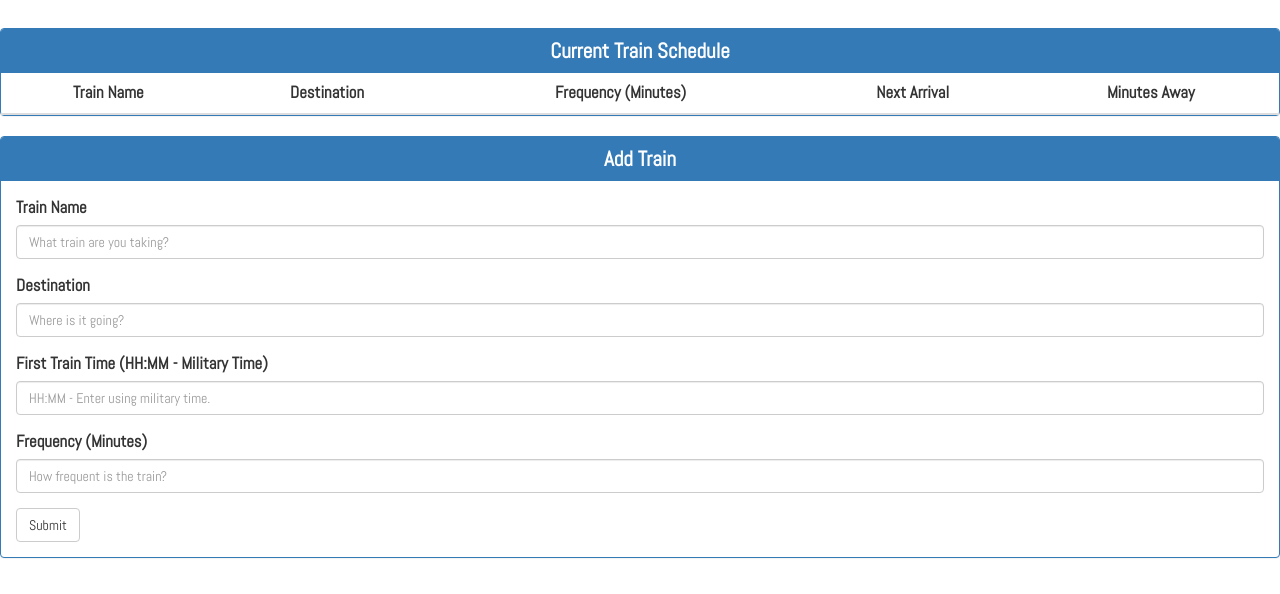
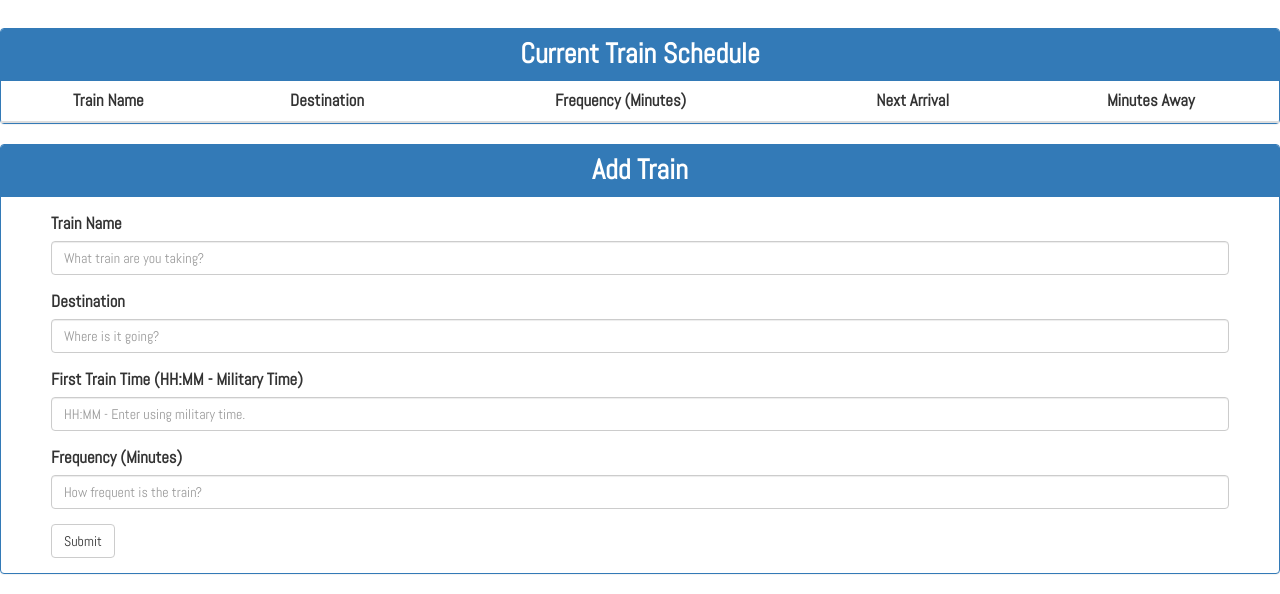
Before and after one commit to krisxcrash/Train_Scheduler, a plain HTML site: page index.html in a window 1280 px wide. Shown: the part 547-1141 px from the top of the page. Drawn offline with nearby package versions, Linux system fonts and the light colour scheme; no server answers.

Commit message:
updated html and css for layout design

```diff
--- a/assets/style.css
+++ b/assets/style.css
@@ -13,7 +13,8 @@ h3 {
 	font-family: 'Abel', sans-serif;
 }
 
-th {
+th,
+label {
 	font-weight: bolder;
 	font-size: 1.2em;
 }
@@ -32,8 +33,12 @@ h1 {
 }
 
 .h3format {
-	font-size: 1.5em;
+	font-size: 2em;
 	font-weight: bolder;
+}
+
+.panelFormat {
+	padding: 15px 50px;
 }
 
 #header {
--- a/index.html
+++ b/index.html
@@ -62,23 +62,23 @@
 		<div class="panel-heading">
 			<h3 class="panel-title h3format">Add Train</h3>
 		</div>
-		<div class="panel-body">
+		<div class="panel-body panelFormat">
 			<form>
 			  <div class="form-group">
 			    <label for="trainName">Train Name</label>
-			    <input type="text" class="form-control" id="trainNameInput" placeholder="What train are you taking?">
+			    <input type="text" class="form-control inputFormat" id="trainNameInput" placeholder="What train are you taking?">
 			  </div>
 			  <div class="form-group">
 			    <label for="destination">Destination</label>
-			    <input type="text" class="form-control" id="destinationInput" placeholder="Where is it going?">
+			    <input type="text" class="form-control inputFormat" id="destinationInput" placeholder="Where is it going?">
 			  </div>
 			  <div class="form-group">
 			    <label for="firstTrainTime">First Train Time (HH:MM - Military Time)</label>
-			    <input type="text" class="form-control" id="timeInput" placeholder="HH:MM - Enter using military time.">
+			    <input type="text" class="form-control inputFormat" id="timeInput" placeholder="HH:MM - Enter using military time.">
 			  </div>
 			  <div class="form-group">
 			    <label for="frequency">Frequency (Minutes)</label>
-			    <input type="text" class="form-control" id="frequencyInput" placeholder="How frequent is the train?">
+			    <input type="text" class="form-control inputFormat" id="frequencyInput" placeholder="How frequent is the train?">
 			  </div>
 			  <button type="submit" class="btn btn-default" id="addTrain">Submit</button>
 			</form>
```
